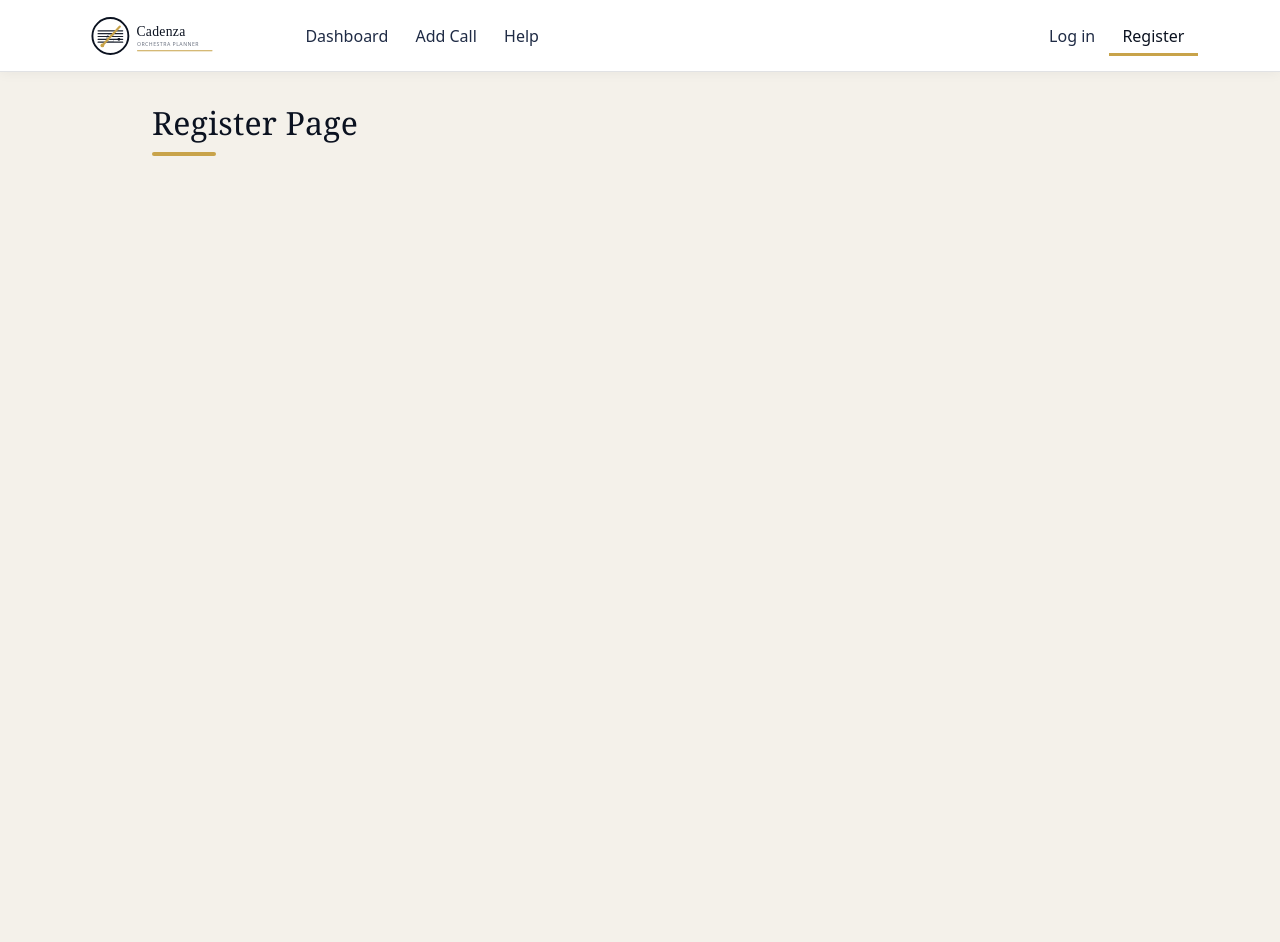
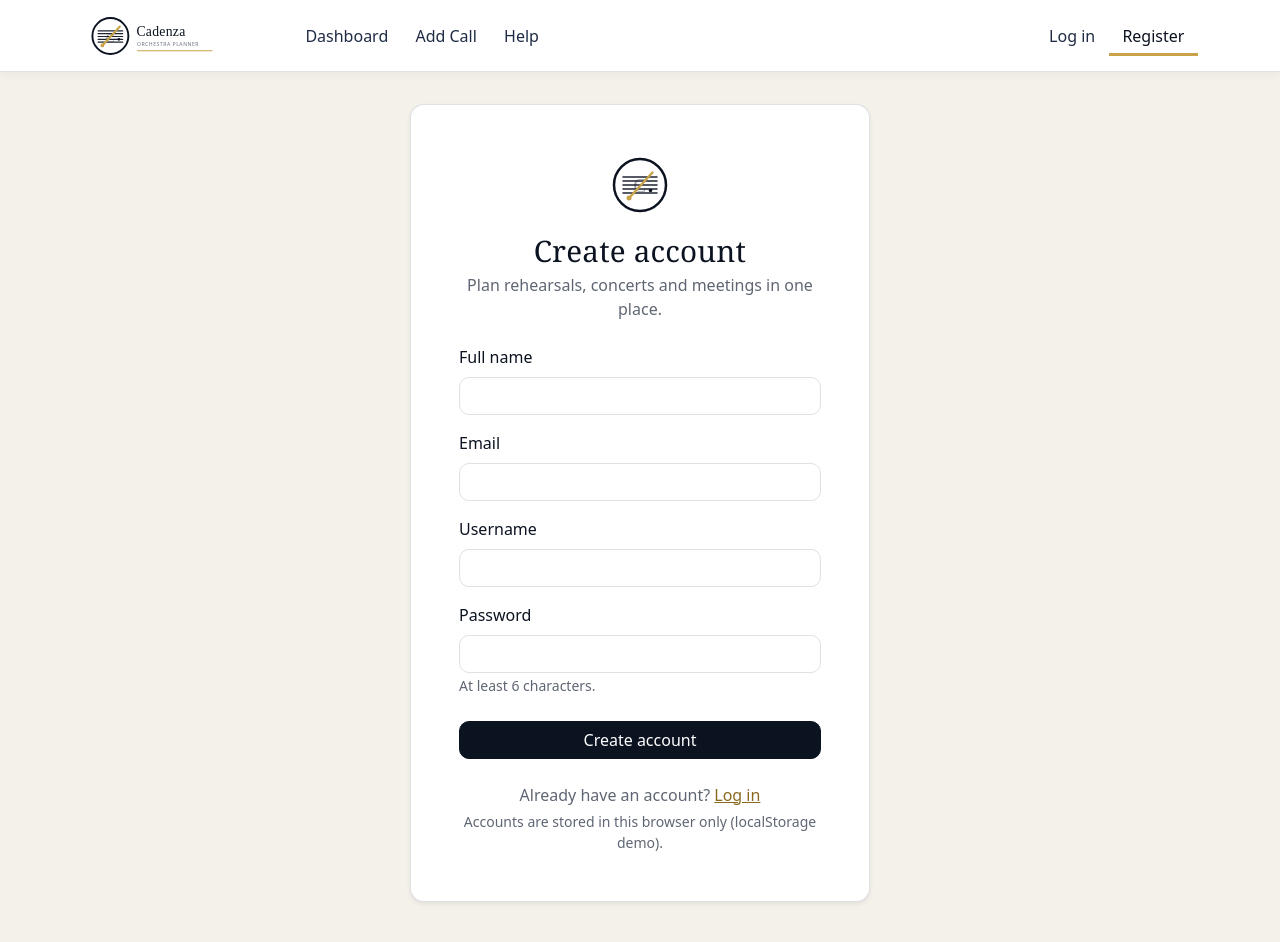
Before and after one commit to almac78/cadenza-orchestra-planner-app, a React (Vite) app: page /register in a window 1280 px wide. Shown: the top 942 px of the page. Before the commit the page ends 800 px from the top, so only its background shows below. Built offline with nearby package versions, Linux system fonts and the light colour scheme.

Commit message:
Add register and login pages with form validation

```diff
--- /dev/null
+++ b/src/components/AuthCard.jsx
@@ -0,0 +1,21 @@
+/* Centred, branded card used as the layout for the Login and Register pages. */
+import { Card } from "react-bootstrap";
+// Branded mark asset
+import cadenzaMark from "../assets/cadenza-mark-serifC.svg";
+
+export default function AuthCard({ title, subtitle, children }) {
+  return (
+    <div className="cz-auth">
+      <Card className="cz-card shadow-sm">
+        <Card.Body className="p-4 p-sm-5">
+          <div className="text-center mb-4">
+            <img src={cadenzaMark} alt="" className="cz-auth-mark mb-3" />
+            <h1 className="cz-auth-title">{title}</h1>
+            {subtitle && <p className="cz-muted mb-0">{subtitle}</p>}
+          </div>
+          {children}
+        </Card.Body>
+      </Card>
+    </div>
+  );
+}
--- a/src/pages/Login.jsx
+++ b/src/pages/Login.jsx
@@ -1,4 +1,83 @@
-/* Placeholder page - real version to be added later. */
+/* Login page for existing users to access their accounts. */
+import { useState } from "react";
+// UI components from React Bootstrap
+import { Alert, Button, Form } from "react-bootstrap";
+//Navigation hooks from React Router.
+import { Link, useLocation, useNavigate } from "react-router-dom";
+import { useAuth } from "../hooks/useAuth";
+import AuthCard from "../components/AuthCard";
+
 export default function Login() {
-    return <h2>Login Page</h2>;
+  const { login } = useAuth();
+  const navigate = useNavigate();
+  const location = useLocation();
+  // Page the user originally tried to open (set by ProtectedRoute), or the dashboard.
+  const redirectTo = location.state?.from || "/dashboard";
+  // Form state management.
+  const [form, setForm] = useState({ usernameOrEmail: "", password: "" });
+  // Field-level and form-level error messages.
+  const [errors, setErrors] = useState({});
+
+  // Update form state and clear relevant errors on input change.
+  function updateField(e) {
+    const { name, value } = e.target;
+    setForm((prev) => ({ ...prev, [name]: value }));
+    setErrors((prev) => ({ ...prev, [name]: undefined, form: undefined }));
+  }
+
+  //Handle form submission to log in the user.
+  function handleSubmit(e) {
+    e.preventDefault();
+    const result = login(form);
+    if (!result.ok) {
+      setErrors(result.errors || {});
+      return;
+    }
+    navigate(redirectTo, { replace: true });
+  }
+
+  return (
+    <AuthCard title="Log in" subtitle="Welcome back to Cadenza.">
+      {errors.form && <Alert variant="danger">{errors.form}</Alert>}
+
+      <Form noValidate onSubmit={handleSubmit}>
+        <Form.Group className="mb-3" controlId="login-identifier">
+          <Form.Label>Username or email</Form.Label>
+          <Form.Control
+            name="usernameOrEmail"
+            value={form.usernameOrEmail}
+            onChange={updateField}
+            isInvalid={Boolean(errors.usernameOrEmail)}
+            autoComplete="username"
+            autoFocus
+          />
+          <Form.Control.Feedback type="invalid">
+            {errors.usernameOrEmail}
+          </Form.Control.Feedback>
+        </Form.Group>
+
+        <Form.Group className="mb-4" controlId="login-password">
+          <Form.Label>Password</Form.Label>
+          <Form.Control
+            type="password"
+            name="password"
+            value={form.password}
+            onChange={updateField}
+            isInvalid={Boolean(errors.password)}
+            autoComplete="current-password"
+          />
+          <Form.Control.Feedback type="invalid">
+            {errors.password}
+          </Form.Control.Feedback>
+        </Form.Group>
+
+        <Button type="submit" variant="primary" className="w-100">
+          Log in
+        </Button>
+        <p className="mt-4 mb-0 text-center cz-muted">
+          No account yet? <Link to="/register">Create one</Link>
+        </p>
+      </Form>
+    </AuthCard>
+  );
 }
--- a/src/pages/Register.jsx
+++ b/src/pages/Register.jsx
@@ -1,4 +1,105 @@
-/* Placeholder page - real version to be added later. */
+/*Registration page for new users to create an account. */
+import { useState } from "react";
+import { Alert, Button, Form } from "react-bootstrap";
+import { Link, useNavigate } from "react-router-dom";
+import { useAuth } from "../hooks/useAuth";
+import AuthCard from "../components/AuthCard";
+
+//Field definitions so the four inputs can be generated with array.map().
+const FIELDS = [
+  { name: "name", label: "Full name", type: "text", autoComplete: "name" },
+  { name: "email", label: "Email", type: "email", autoComplete: "email" },
+  {
+    name: "username",
+    label: "Username",
+    type: "text",
+    autoComplete: "username",
+  },
+  {
+    name: "password",
+    label: "Password",
+    type: "password",
+    autoComplete: "new-password",
+    hint: "At least 6 characters.",
+  },
+];
+
 export default function Register() {
-    return <h2>Register Page</h2>;
+  // Access register function from authentication context.
+  const { register } = useAuth();
+  const navigate = useNavigate();
+  // Form state management. Holds input values.
+  const [form, setForm] = useState({
+    name: "",
+    email: "",
+    username: "",
+    password: "",
+  });
+  // Field-level and form-level error messages.
+  const [errors, setErrors] = useState({});
+
+  // Update form state and clear relevant errors on input change.
+  function updateField(e) {
+    const { name, value } = e.target;
+    setForm((prev) => ({ ...prev, [name]: value }));
+    setErrors((prev) => ({ ...prev, [name]: undefined, form: undefined }));
+  }
+
+  //Try to register the user and show any validation errors.
+  function handleSubmit(e) {
+    e.preventDefault();
+    const result = register(form);
+    if (!result.ok) {
+      setErrors(result.errors || {});
+      return;
+    }
+    //New users are logged in automatically and taken to their dashboard.
+    navigate("/dashboard", { replace: true });
+  }
+
+  return (
+    <AuthCard
+      title="Create account"
+      subtitle="Plan rehearsals, concerts and meetings in one place."
+    >
+      {errors.form && <Alert variant="danger">{errors.form}</Alert>}
+
+      <Form noValidate onSubmit={handleSubmit}>
+        {FIELDS.map((field) => (
+          <Form.Group
+            className="mb-3"
+            controlId={`register-${field.name}`}
+            key={field.name}
+          >
+            <Form.Label>{field.label}</Form.Label>
+            <Form.Control
+              type={field.type}
+              name={field.name}
+              value={form[field.name]}
+              onChange={updateField}
+              isValid={Boolean(errors[field.name])}
+              autoComplete={field.autoComplete}
+            />
+            {field.hint && !errors[field.name] && (
+              <Form.Text className="cz-muted">{field.hint}</Form.Text>
+            )}
+            <Form.Control.Feedback type="invalid">
+              {errors[field.name]}
+            </Form.Control.Feedback>
+          </Form.Group>
+        ))}
+
+        <Button type="submit" variant="primary" className="w-100 mt-2">
+          Create account
+        </Button>
+        <p className="mt-4 mb-1 text-center cz-muted">
+          Already have an account? <Link to="/login">Log in</Link>
+        </p>
+
+        <p className="small text-center cz-muted mb-0">
+          Accounts are stored in this browser only (localStorage demo).
+        </p>
+      </Form>
+    </AuthCard>
+  );
 }
```
